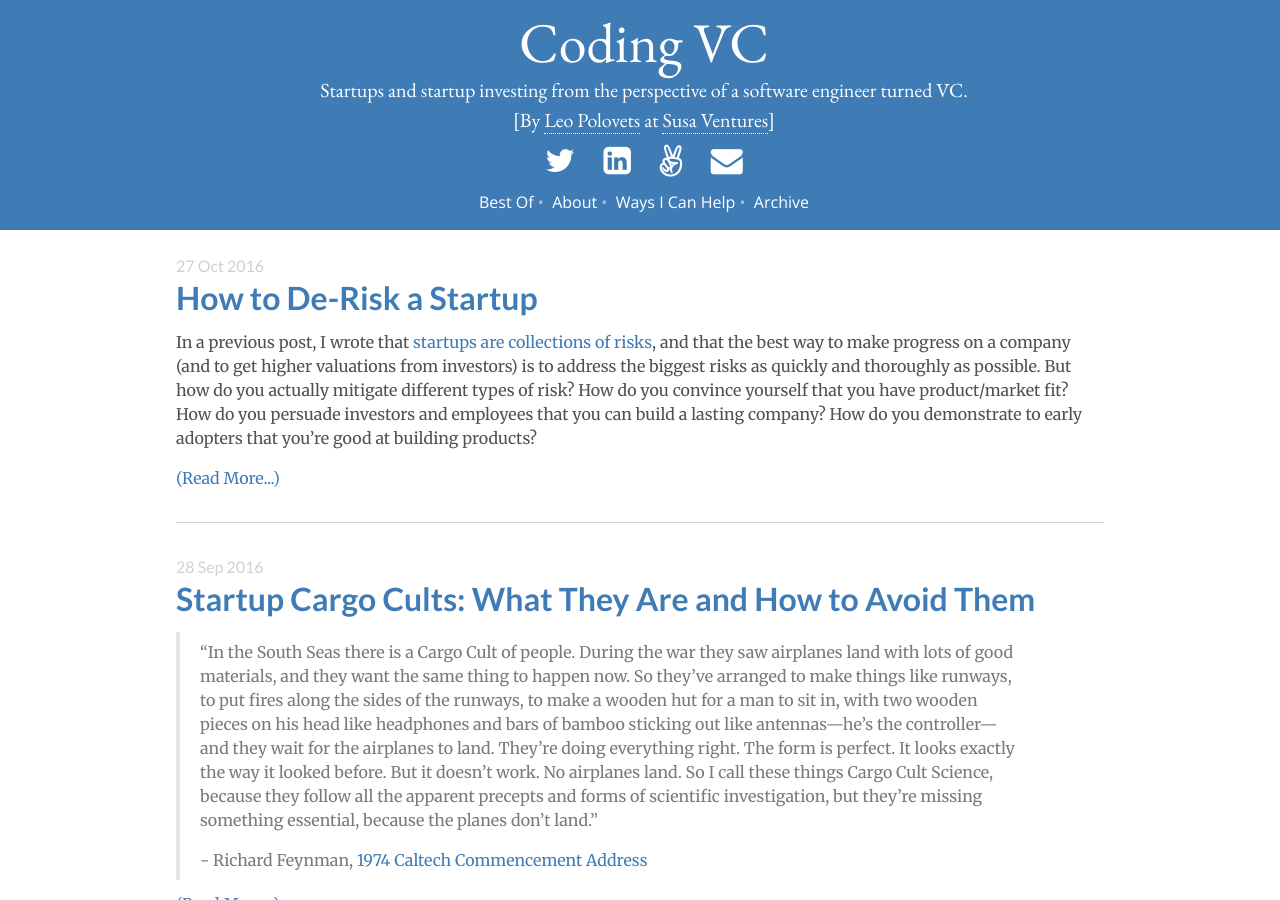
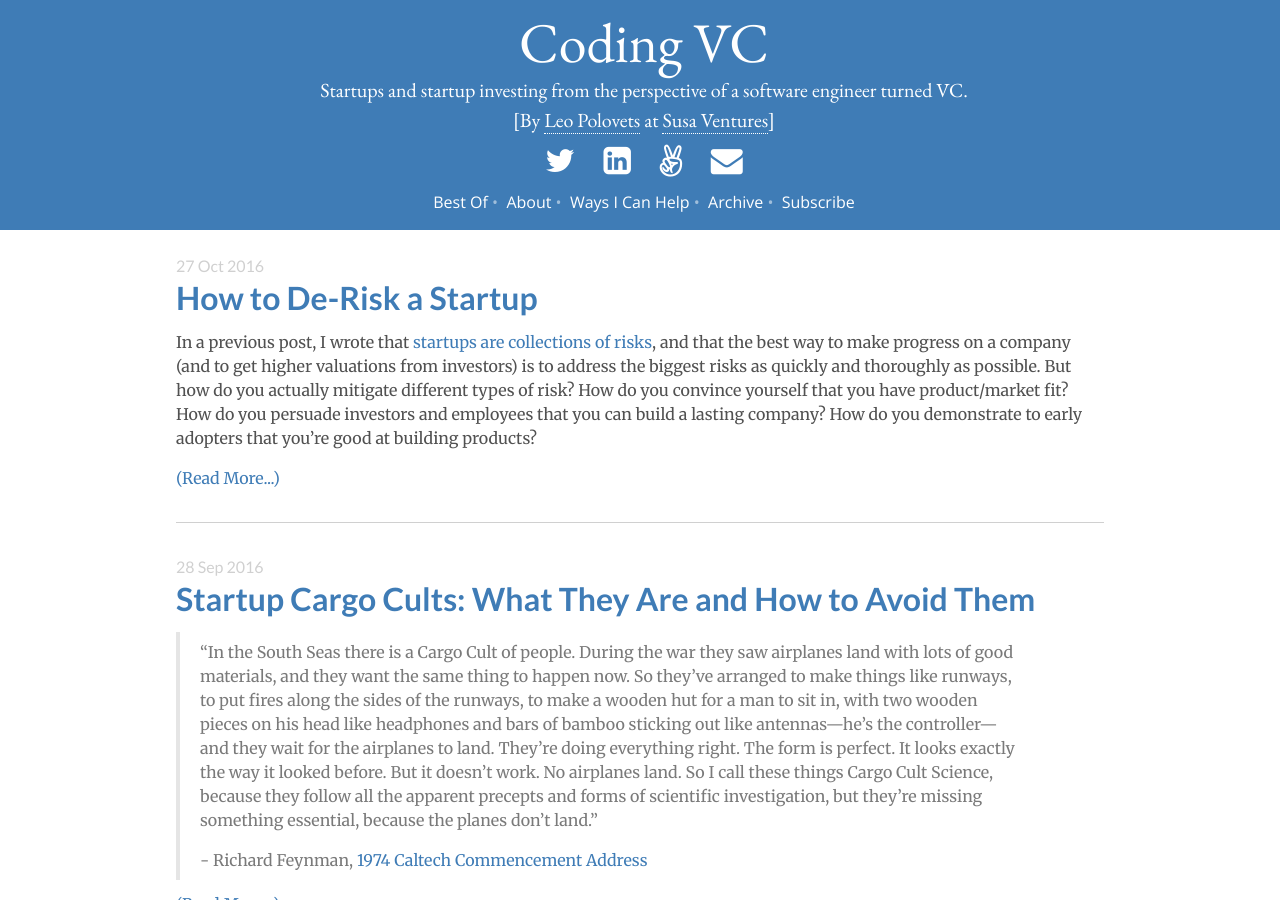
Before and after one commit to codingvc/codingvc, a Jekyll site: the page built from index.html, in a window 1280 px wide and 900 px high. Built offline with Jekyll 4.4.1, drawn with Linux system fonts in a browser that asks for light colours; nearby versions of some CDN libraries; Markdown is read by kramdown in place of the engine named in the settings; the list of posts is cut into pages by our own code; comment, search, counter and statistics services are not loaded.

Commit message:
adding email subscribe links

```diff
--- a/_includes/sidebar.html
+++ b/_includes/sidebar.html
@@ -23,7 +23,8 @@
           <a href="{{ site.url }}best">Best Of</a>&nbsp;&bullet;&nbsp;
           <a href="{{ site.url }}about">About</a>&nbsp;&bullet;&nbsp;
           <a href="{{ site.url }}ways-i-can-help">Ways I Can Help</a>&nbsp;&bullet;&nbsp;
-          <a href="{{ site.url }}archive ">Archive</a><br>
+          <a href="{{ site.url }}archive ">Archive</a>&nbsp;&bullet;&nbsp;
+          <a href="http://eepurl.com/csSezP" target="_blank">Subscribe</a><br>
       </p>
   </div>
 </div>
--- a/_layouts/default.html
+++ b/_layouts/default.html
@@ -13,8 +13,11 @@
         <p style="font-size: 0.8rem; margin-bottom: 1.5rem; margin-left: 0.5rem;">&copy; {{ site.time | date: '%Y' }}. All rights reserved.<br>
             codingvc.com is a participant in the Amazon Services LLC Associates Program, an affiliate advertising program designed to provide a means for sites to earn advertising fees by advertising and linking to Amazon.com.</p>
         {% endif %}
-        <div style="margin-bottom: 3em; text-align: center; font-size: .7em;">
+        <div style="margin-bottom: 3em; text-align: center;">
+            <a href="http://eepurl.com/csSezP" target="_blank">Subscribe by Email</a><br>
+            <span style="font-size: .7em;">
             Copyright &copy; 2013-2016 Leo Polovets
+            </span>
         </div>
     </div>
 
```
